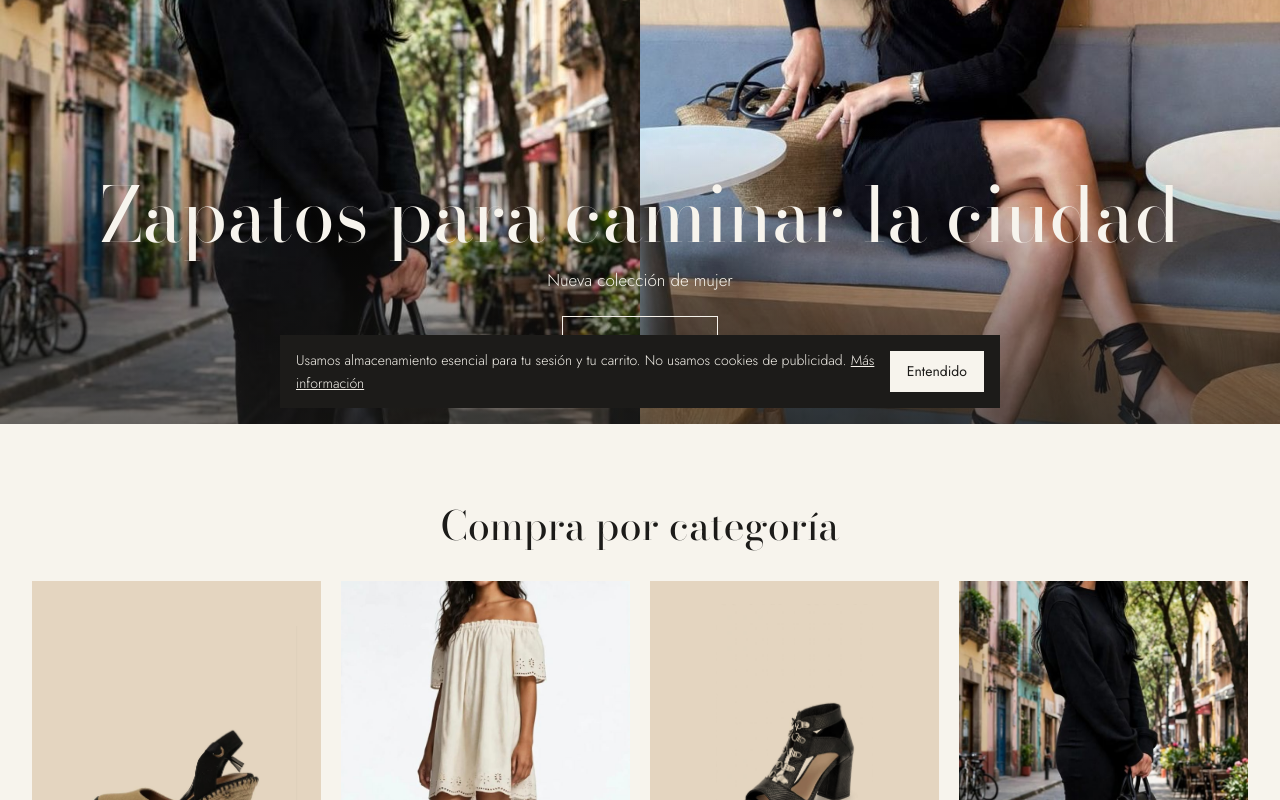
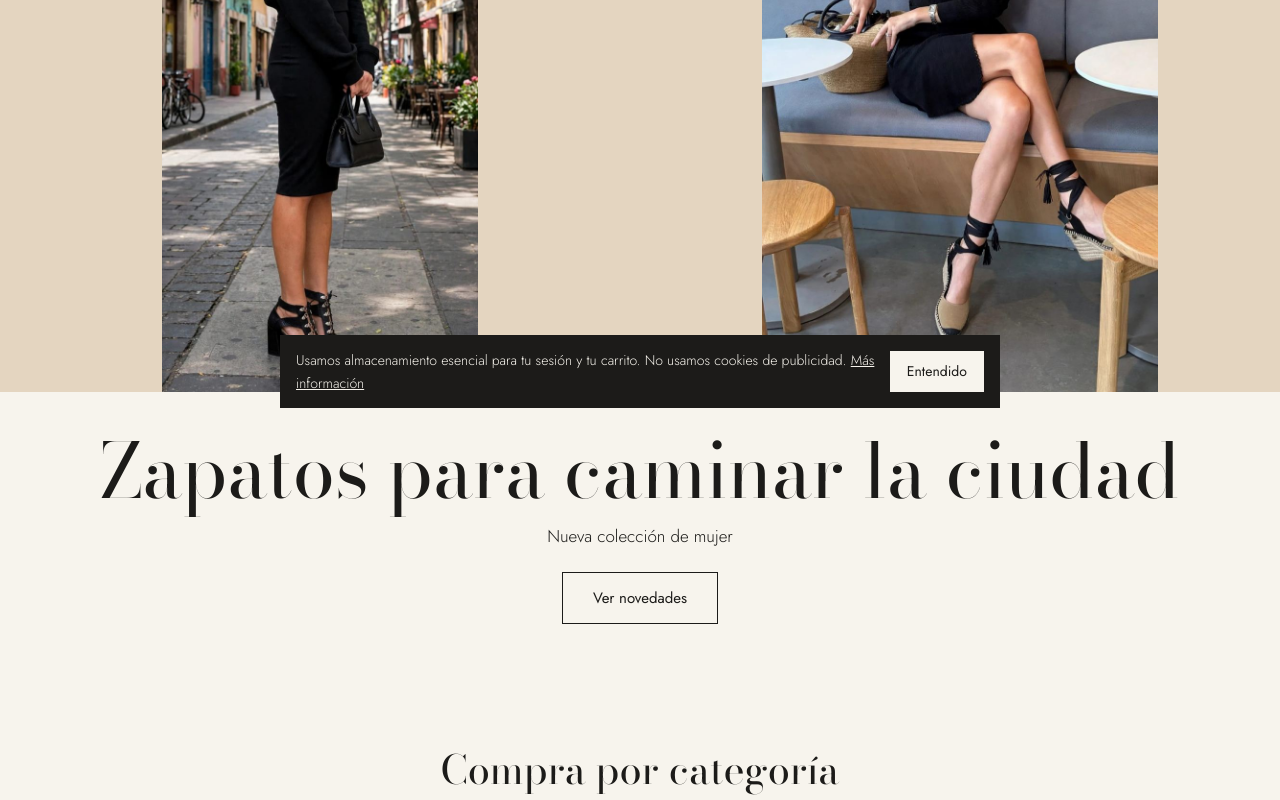
Before and after one commit to Dimagnic/nikita-shoes, a React (Vite) app: page / in a window 1280 px wide. Shown: the part 380-1180 px from the top of the page. Built offline with nearby package versions, Linux system fonts and the light colour scheme; no server answers; the database is empty.

Commit message:
Mostrar fotos completas sin recortes

```diff
--- a/src/styles.css
+++ b/src/styles.css
@@ -184,3 +184,13 @@ code{background:var(--arena);padding:1px 6px}
  .acc-nav a.active{border:0;font-weight:500}
 }
 @media(prefers-reduced-motion:reduce){*{transition:none!important;scroll-behavior:auto!important}}
+
+/* ---- Fotos completas, sin recortes ---- */
+.hero{height:auto;min-height:0;background:var(--arena)}
+.hero figure{height:min(78vh,760px)}
+.hero img{object-fit:contain;object-position:center}
+.hero-cap{position:static;grid-column:1/-1;background:var(--hueso);color:var(--carbon);padding:36px 20px 44px}
+.hero-cap .btn.light{border-color:var(--carbon);color:var(--carbon)}
+.hero-cap .btn.light:hover{background:var(--carbon);color:var(--hueso)}
+.cat-ph img{object-fit:contain}
+.split img{object-fit:contain;background:var(--arena)}
```
Also changed, not shown: 1 other file (tests, documents, lock files or other folders).
